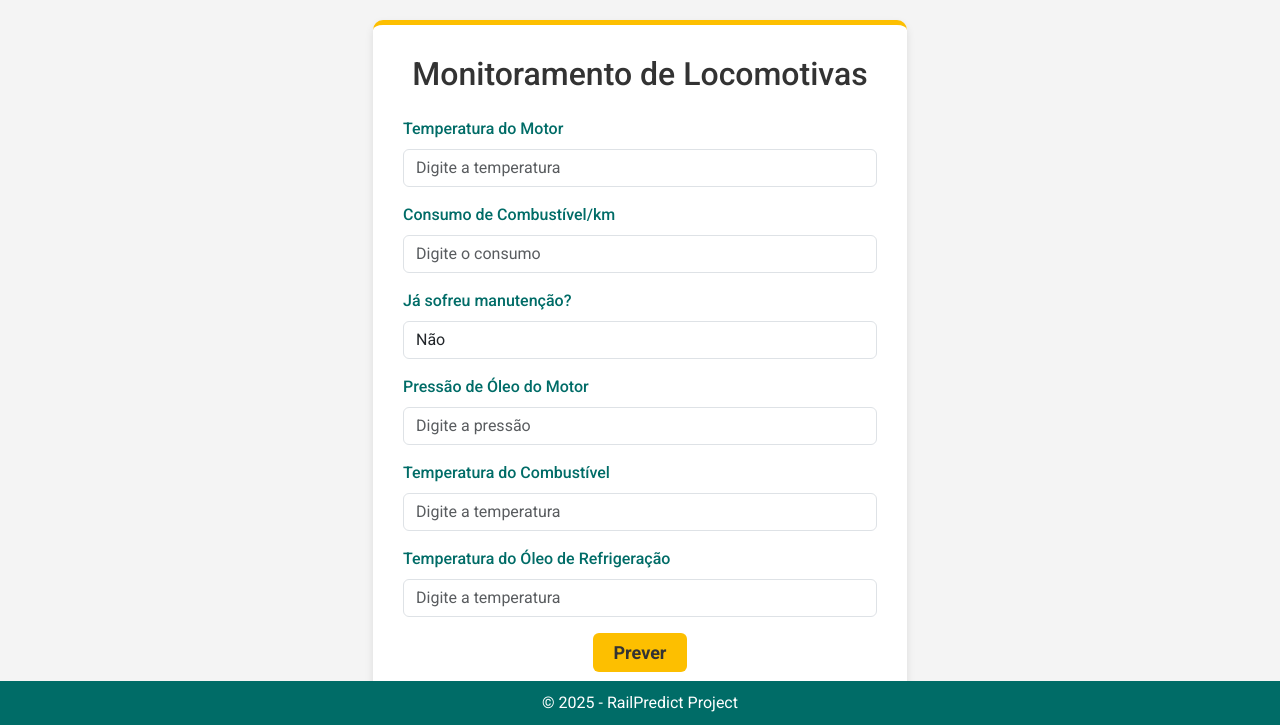
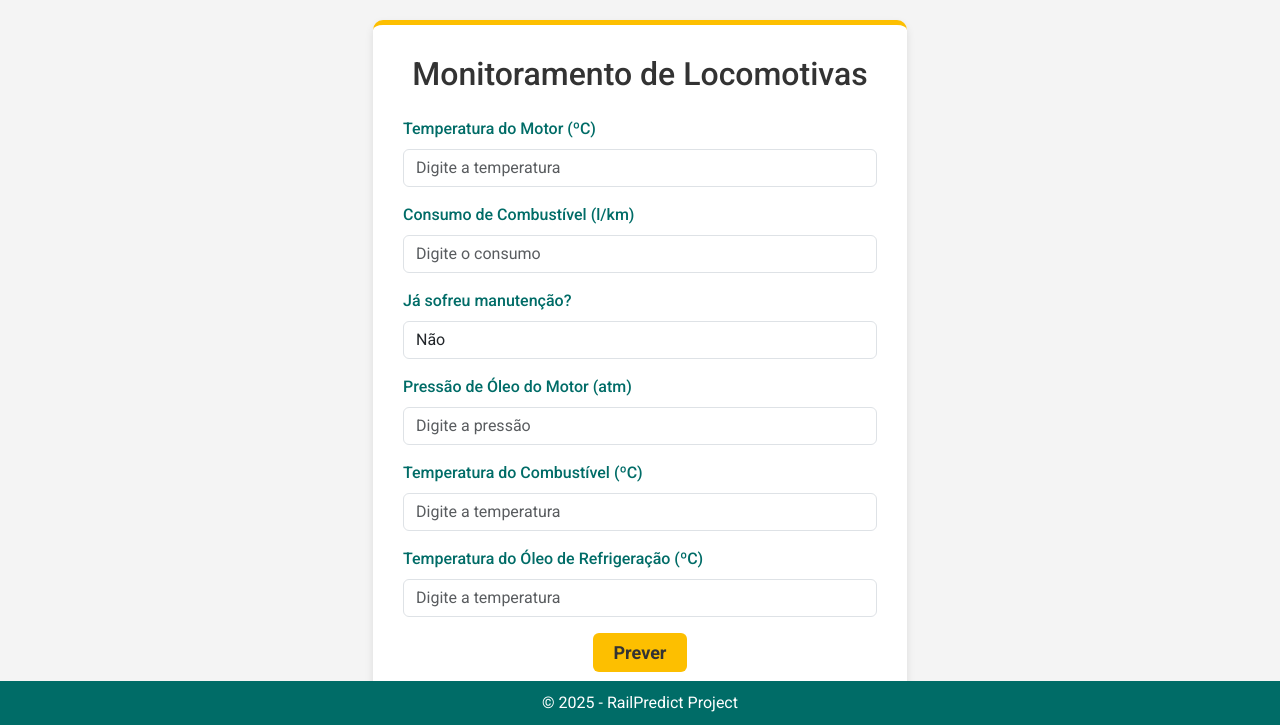
Before and after one commit to MatheusADC/RailPredict, a Python web app: template templates/index.html in a window 1280 px wide. Shown: the part 75-800 px from the top of the page. Run offline with Jinja, Linux system fonts and the light colour scheme; the template is opened without the code that fills it, so the values that code supplies are empty.

Commit message:
Refactor: index.html

```diff
--- a/templates/index.html
+++ b/templates/index.html
@@ -23,16 +23,14 @@
             <div class="col-md-8 col-lg-6 mx-auto">
                 <div class="form-container">
                     <h2 class="text-center mb-4">Monitoramento de Locomotivas</h2>
-                    <form>
+                    <form id="form-locomotiva">
                         <div class="mb-3">
-                            <label for="temperaturaMotor" class="form-label">Temperatura do Motor</label>
-                            <input type="number" class="form-control" id="temperaturaMotor"
-                                placeholder="Digite a temperatura">
+                            <label for="temperaturaMotor" class="form-label">Temperatura do Motor (ºC)</label>
+                            <input type="number" class="form-control" id="temperaturaMotor" placeholder="Digite a temperatura">
                         </div>
                         <div class="mb-3">
-                            <label for="consumoCombustivel" class="form-label">Consumo de Combustível/km</label>
-                            <input type="number" class="form-control" id="consumoCombustivel"
-                                placeholder="Digite o consumo">
+                            <label for="consumoCombustivel" class="form-label">Consumo de Combustível (l/km)</label>
+                            <input type="number" class="form-control" id="consumoCombustivel" placeholder="Digite o consumo">
                         </div>
                         <div class="mb-3">
                             <label for="jaSofreuManutencao" class="form-label">Já sofreu manutenção?</label>
@@ -42,18 +40,16 @@
                             </select>
                         </div>
                         <div class="mb-3">
-                            <label for="pressaoOleo" class="form-label">Pressão de Óleo do Motor</label>
+                            <label for="pressaoOleo" class="form-label">Pressão de Óleo do Motor (atm)</label>
                             <input type="number" class="form-control" id="pressaoOleo" placeholder="Digite a pressão">
                         </div>
                         <div class="mb-3">
-                            <label for="temperaturaCombustivel" class="form-label">Temperatura do Combustível</label>
-                            <input type="number" class="form-control" id="temperaturaCombustivel"
-                                placeholder="Digite a temperatura">
+                            <label for="temperaturaCombustivel" class="form-label">Temperatura do Combustível (ºC)</label>
+                            <input type="number" class="form-control" id="temperaturaCombustivel" placeholder="Digite a temperatura">
                         </div>
                         <div class="mb-3">
-                            <label for="temperaturaOleo" class="form-label">Temperatura do Óleo de Refrigeração</label>
-                            <input type="number" class="form-control" id="temperaturaOleo"
-                                placeholder="Digite a temperatura">
+                            <label for="temperaturaOleo" class="form-label">Temperatura do Óleo de Refrigeração (ºC)</label>
+                            <input type="number" class="form-control" id="temperaturaOleo" placeholder="Digite a temperatura">
                         </div>
                         <div class="text-center">
                             <button type="submit" class="btn btn-primary fw-bold">Prever</button>
@@ -71,6 +67,7 @@
     <script src="https://cdn.jsdelivr.net/npm/bootstrap@5.3.3/dist/js/bootstrap.bundle.min.js"
         integrity="sha384-YvpcrYf0tY3lHB60NNkmXc5s9fDVZLESaAA55NDzOxhy9GkcIdslK1eN7N6jIeHz"
         crossorigin="anonymous"></script>
+    <script src="../static/js/script.js"></script>
 </body>
 
 </html>
```
